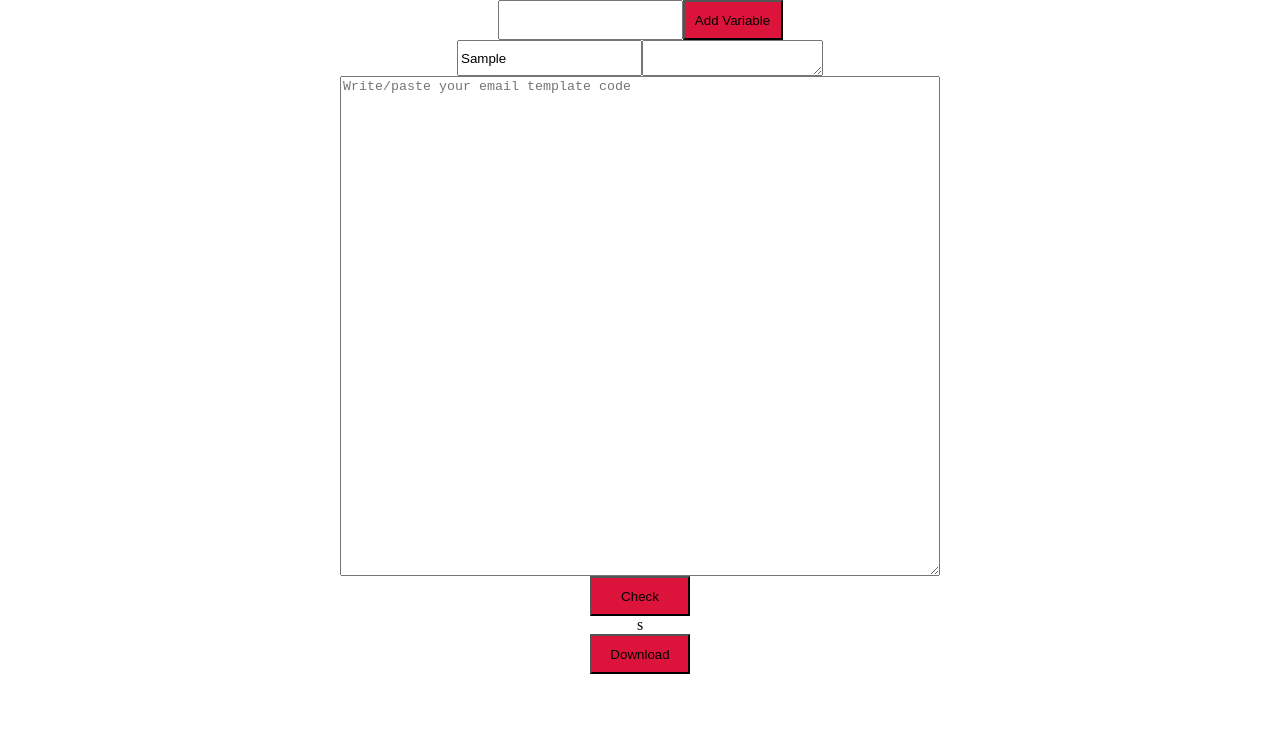
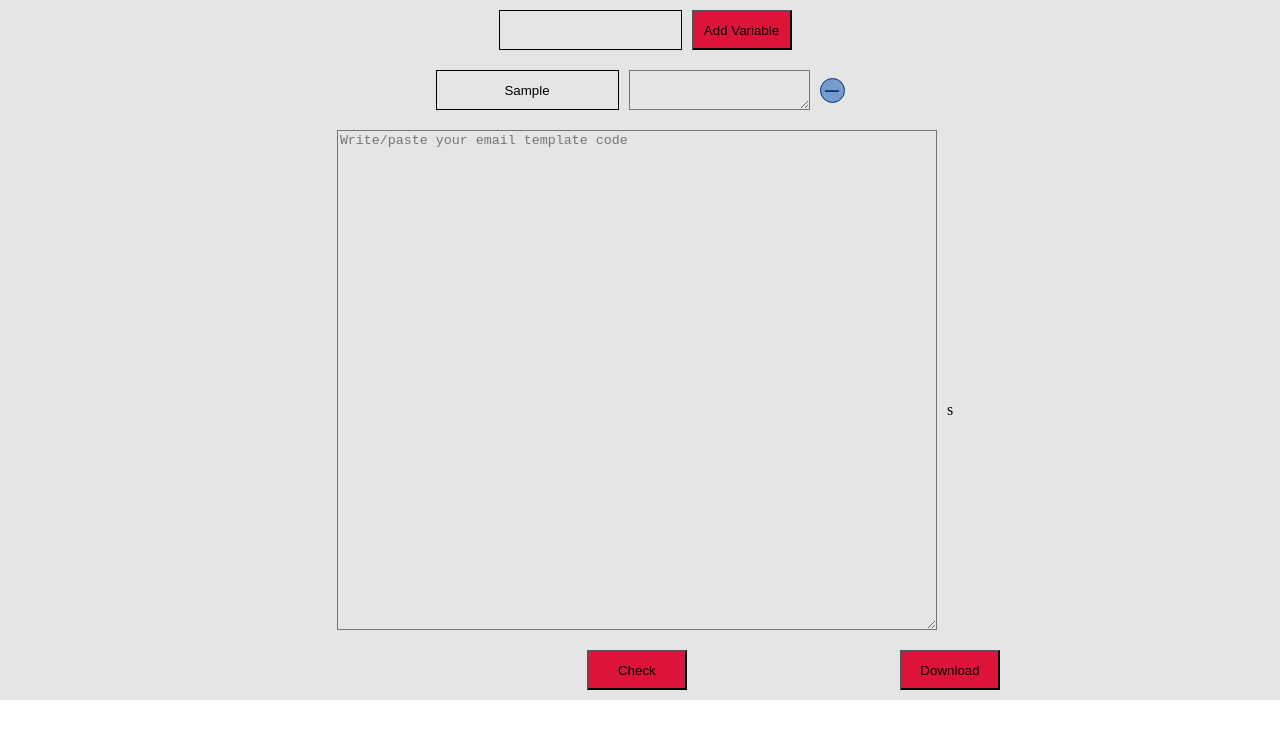
Before and after one commit to marszalek-jakub/Email_Template_Update, a website: page src/index.html in a window 1280 px wide. Both pictures are taken after typing "Sample" into the empty fields and a click on the button "Add Variable". Drawn offline with nearby package versions, Linux system fonts and the light colour scheme; files that its build step writes are made by us from their sources.

Commit message:
refactorization and layout change

```diff
--- a/gulpfile.js
+++ b/gulpfile.js
@@ -6,8 +6,6 @@ const minify = require("gulp-clean-css");
 const terser = require("gulp-terser");
 const imagemin = require("gulp-imagemin");
 const imagewebp = require("gulp-webp");
-const concat = require("gulp-concat");
-const uglify = require("gulp-uglify");
 const clean = require('gulp-clean');
 //functions
 
--- a/src/index.html
+++ b/src/index.html
@@ -11,19 +11,24 @@
    <div class="section1">
        <div class="variables">
            <div class="block">
-            <input id="variableName"></input>
+            <input id="variableName" class="variableNameInput"></input>
             <button id="addVariable-Button" class="button">Add Variable</button>
            </div>
        </div>
-        <textarea id="textArea" placeholder="Write/paste your email template code"></textarea>
-
-
-        <button id="checkVisualization-Button" class="button check">Check</button>
-        <div id="visualizationDiv">s</div>
-        <button id="downloadHtml-Button" class="button">Download</button>
+        <div class="table">
+            <div class="div">
+                <textarea id="textArea" placeholder="Write/paste your email template code" ></textarea>
+                <button id="checkVisualization-Button" class="button check">Check</button>
+            </div>
+            <div class="div">
+                <div id="visualizationDiv">s</div>
+                <button id="downloadHtml-Button" class="button download">Download</button>
+            </div>
+        </div>
 
 
    </div>
 <script type="module" src="./js/main.js"></script>
+<script src="./js/script.js"></script>
 </body>
 </html>
--- a/src/js/main.js
+++ b/src/js/main.js
@@ -1,7 +1,7 @@
 
 
 //all js files
-import  script  from './script.js';
+//import  script  from './script.js';
 
 //import
 
@@ -12,7 +12,7 @@ const App = {
    // start app
 
    run() {
-      script();
+   //   script();
    }
 };
 
--- a/src/js/script.js
+++ b/src/js/script.js
@@ -1,4 +1,4 @@
-export default () => {
+//export default () => {
 
 const textArea = document.querySelector("#textArea");
 const buttons = document.querySelectorAll(".button");
@@ -8,27 +8,13 @@ const visualizationDiv = document.querySelector("#visualizationDiv");
 const buttonsTable = [...buttons];
 
 
-let id = 0;
+
 let tabinput = [];
 
 buttonsTable.forEach(button => {
     button.addEventListener("click", function() {
         if (button.id === "checkVisualization-Button" ) {
-
-            if(id > 0) {
-                for(let i=0; i<tabinput.length; i++){
-                    const inputt = document.querySelector(`#input-${i}`);
-                    const textt = document.querySelector(`#textArea-${i}`);
-                    console.log(inputt);
-                    console.log(textt);
-
-                    if(textArea.value.includes(inputt.value)){
-                                textArea.value = textArea.value.replace(`<${inputt.value}>`,`${textt.value}`)
-                            }
-                }
-            }
-
-            visualizationDiv.innerHTML = textArea.value;
+            checkVisualization();
         }
         if (button.id === "addVariable-Button" ) {
             addVariables();
@@ -39,22 +25,29 @@ buttonsTable.forEach(button => {
     })
 });
 
+let amountId = 0;
 
 function addVariables(){
     const input = document.createElement("input");
             const textArea = document.createElement("textArea");
-            const div = document.createElement("div");
+            let div = document.createElement("div");
+            let divRemove = document.createElement("div");
 
-            let concat = "#id-"+id;
-            variablesDiv.appendChild(div).setAttribute("id","id-"+id);
+            let concat = "#id-"+amountId;
+            variablesDiv.appendChild(div).setAttribute("id","id-"+amountId);
             const divFlexbox = document.querySelector(concat);
             divFlexbox.classList.add("flex-box")
             tabinput.push(concat);
-            console.log(tabinput);
-            divFlexbox.appendChild(input).setAttribute("id","input-"+id);;
+            divFlexbox.appendChild(input).setAttribute("id","input-"+amountId);;
             divFlexbox.appendChild(input).value = variableName.value;
-            divFlexbox.appendChild(textArea).setAttribute("id","textArea-"+id);;
-            id++;
+            divFlexbox.appendChild(textArea).setAttribute("id","textArea-"+amountId);
+            divFlexbox.appendChild(divRemove).setAttribute("id","remove-"+amountId);
+            const removeCss = document.querySelector("#remove-"+amountId);
+            console.log(removeCss);
+            removeCss.classList.add("cssCircle");
+            removeCss.classList.add("minusSign");
+            removeCss.innerHTML = "&#8211;";
+            amountId++;
 
             variableName.value = "";
 }
@@ -69,4 +62,20 @@ function downloadHtml(filename, text) {
      element.click();
      document.body.removeChild(element);
    }
-}
+
+   function checkVisualization() {
+    if(amountId > 0) {
+        for(let i=0; i<tabinput.length; i++){
+            const inputt = document.querySelector(`#input-${i}`);
+            const textt = document.querySelector(`#textArea-${i}`);
+            while(textArea.value.includes(inputt.value)){
+                        textArea.value = textArea.value.replace(`$${inputt.value}$`,`${textt.value}`)
+                    }
+        }
+    }
+
+    visualizationDiv.innerHTML = textArea.value;
+   }
+
+let text = document.getSelection;
+//}
--- a/src/scss/components/button.scss
+++ b/src/scss/components/button.scss
@@ -5,7 +5,45 @@
     display: flex;
     justify-content: center;
     align-items: center;
+    margin: 10px 0;
+    transition: background 0.2s linear;
+    transition: color 0.2s linear;
     &:hover {
     cursor: pointer;
+
+    background-color:#c41437;
     }
 }
+
+.cssCircle {
+    border-radius: 50%;
+
+    width: 25px;
+    height: 25px;
+    padding: 0px;
+
+    background: #779BCA;
+    border: 1px solid #003580;
+    color: #003580;
+    text-align: center;
+    transition: background 0.2s linear;
+    transition: color 0.2s linear;
+    font: 25px Arial, sans-serif
+  }
+
+  .cssCircle:hover {
+    background: #3F69A0 ;
+    cursor: pointer;
+  }
+
+  .minusSign {
+    line-height: 25px;
+    display:flex;
+    justify-content: center;
+    align-items: center;
+    padding-bottom: 2px;
+  }
+
+  .minusSign:hover{
+  color: white;
+}
--- a/src/scss/layouts/section1.scss
+++ b/src/scss/layouts/section1.scss
@@ -1,4 +1,5 @@
 .section1 {
+    background-color: $grey;
     display: flex;
     justify-content: center;
     align-items: center;
@@ -9,6 +10,25 @@
         justify-content: center;
     }
 
+    .flex-box {
+        align-items: center;
+    }
+
+    textarea {
+        height: 40px;
+        margin: 10px;
+        background-color: $grey;
+    }
+    .variableNameInput{
+        margin: 10px 10px 10px;
+    }
+
+    input {
+        background-color: $grey;
+        height: 40px;
+        border: solid .5px black;
+        text-align: center;
+    }
 
     #textArea {
         width: 600px;
@@ -16,6 +36,23 @@
 
     }
 
+    .table {
+        display: flex;
+    }
+
+    .div {
+        display: flex;
+        flex-direction: column;
+        justify-content: center;
+        align-items: center;
+        position:relative;
+    }
+
+    .download {
+        position: absolute;
+        bottom: 0;
+    }
+
     .variables {
         display: flex;
         flex-direction: column;
```
